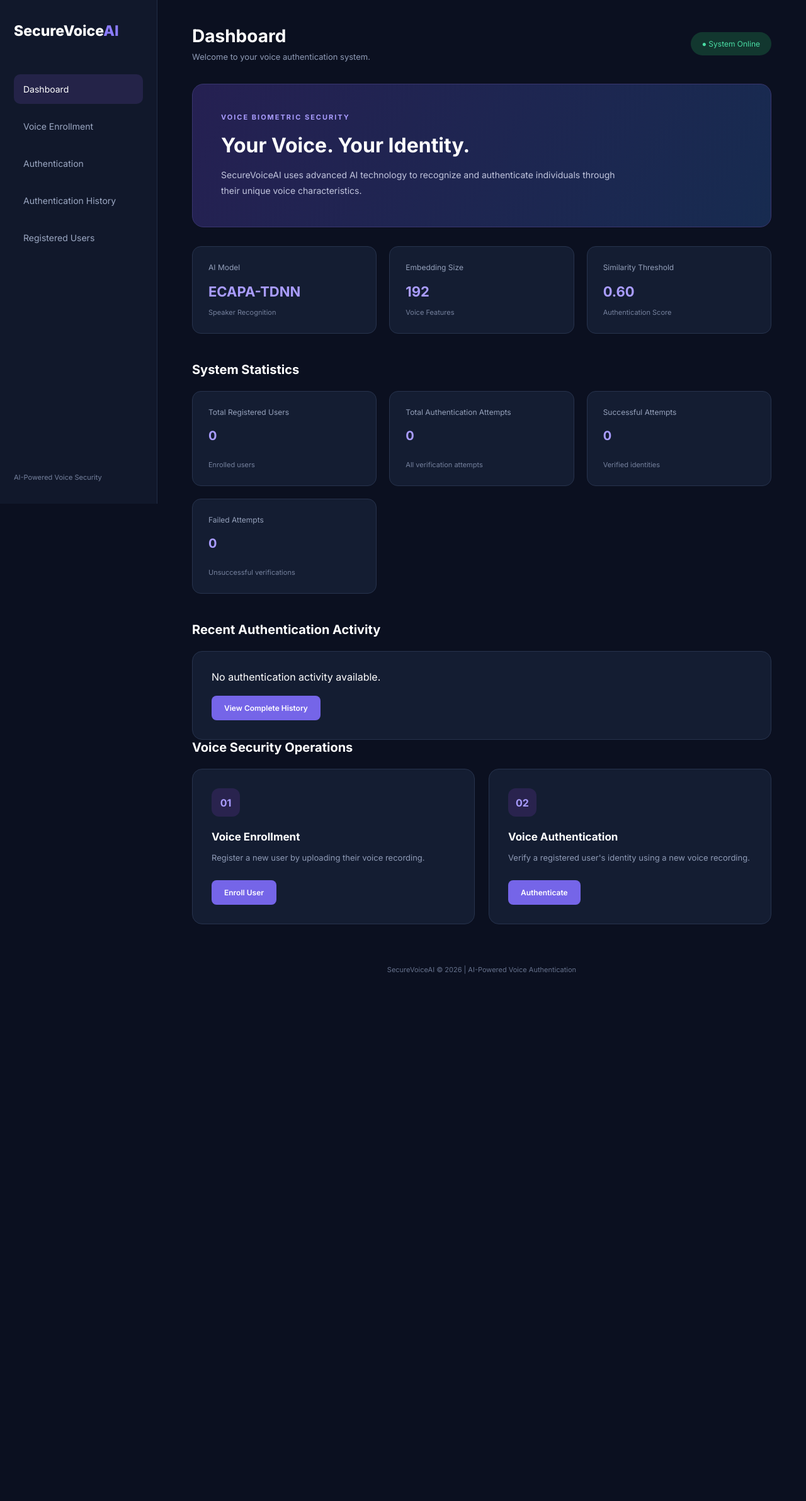
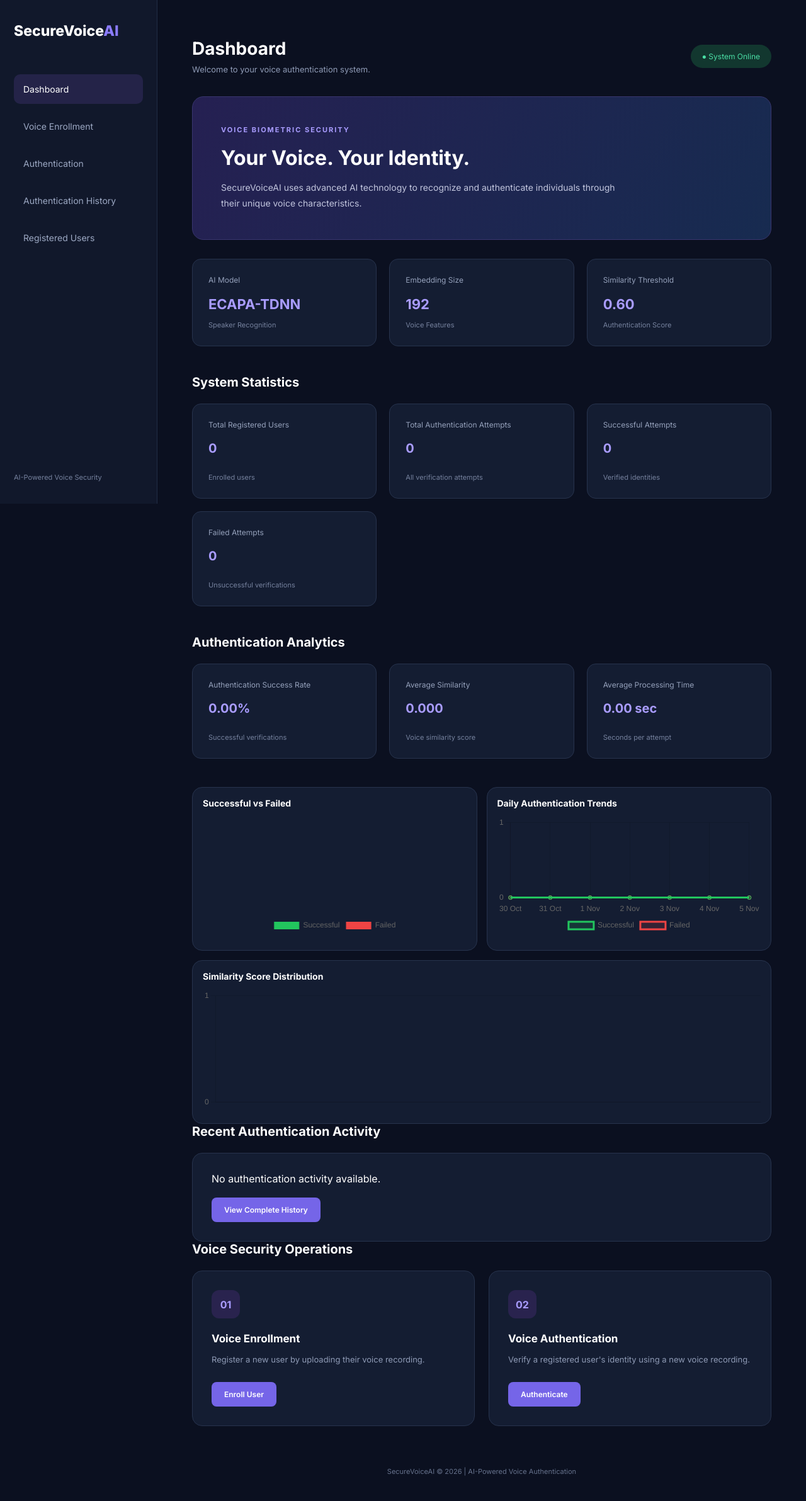
Before and after one commit to Parvezz22/SecureVoiceAI, a FastAPI app: page / in a window 1280 px wide. Shown: the whole page at 63% size. Before the commit the page ends 1547 px from the top, so only its background shows below. Run offline with FastAPI, Linux system fonts and the light colour scheme; data that the repository does not hold is empty; a map, chart or similar area stays blank.

Commit message:
Add interactive authentication analytics dashboard

````diff
--- a/app.py
+++ b/app.py
@@ -21,8 +21,10 @@ from database import (
     log_authentication,
     get_dashboard_stats,
     get_authentication_history,
-    get_all_users
+    get_all_users,
+    get_analytics_data
 )
+
 
 # ============================================================
 # INITIALIZE FASTAPI
@@ -72,28 +74,28 @@ def home():
 
     return FileResponse("templates/index.html")
 
+
+# ============================================================
+# PAGE ROUTES
+# ============================================================
+
 @app.get("/history-page")
 def history_page():
+
     return FileResponse("templates/history.html")
+
 
 @app.get("/users-page")
 def users_page():
+
     return FileResponse("templates/users.html")
 
-
-# ============================================================
-# ENROLLMENT PAGE
-# ============================================================
 
 @app.get("/enroll-page")
 def enrollment_page():
 
     return FileResponse("templates/enroll.html")
 
-
-# ============================================================
-# AUTHENTICATION PAGE
-# ============================================================
 
 @app.get("/authenticate-page")
 def authentication_page():
@@ -137,8 +139,6 @@ async def authenticate_user(
 
     try:
 
-        # Save uploaded audio temporarily
-
         suffix = os.path.splitext(
             voice.filename or ""
         )[1] or ".wav"
@@ -155,15 +155,11 @@ async def authenticate_user(
                 temp_file
             )
 
-        # Authenticate voice
-
         result = authenticate_voice(
             username,
             temp_path,
             verification_model
         )
-
-        # Save authentication attempt in database
 
         log_authentication(result)
 
@@ -215,8 +211,6 @@ async def enroll_user(
 
     try:
 
-        # Save uploaded audio temporarily
-
         suffix = os.path.splitext(
             voice.filename or ""
         )[1] or ".wav"
@@ -232,8 +226,6 @@ async def enroll_user(
                 voice.file,
                 temp_file
             )
-
-        # Enroll user
 
         result = enroll_voice(
             username,
@@ -279,6 +271,7 @@ async def enroll_user(
 
         await voice.close()
 
+
 # ============================================================
 # LIVE TWO-RECORDING ENROLLMENT API
 # ============================================================
@@ -303,8 +296,6 @@ async def enroll_live_user(
 
     try:
 
-        # Save both recordings temporarily
-
         for voice in [voice1, voice2]:
 
             with tempfile.NamedTemporaryFile(
@@ -318,8 +309,6 @@ async def enroll_live_user(
                     voice.file,
                     temp_file
                 )
-
-        # Enroll using both recordings
 
         result = enroll_voice_from_recordings(
             username,
@@ -363,10 +352,12 @@ async def enroll_live_user(
         for path in temp_paths:
 
             if os.path.exists(path):
+
                 os.remove(path)
 
         await voice1.close()
         await voice2.close()
+
 
 # ============================================================
 # DASHBOARD STATISTICS API
@@ -387,16 +378,45 @@ def dashboard_stats():
             status_code=500,
             detail=str(e)
         )
+
+
+# ============================================================
+# INTERACTIVE ANALYTICS API
+# ============================================================
+
+@app.get("/analytics-data")
+def analytics_data():
+
+    try:
+
+        analytics = get_analytics_data()
+
+        return analytics
+
+    except Exception as e:
+
+        raise HTTPException(
+            status_code=500,
+            detail=str(e)
+        )
+
+
+# ============================================================
 # GET COMPLETE AUTHENTICATION HISTORY
+# ============================================================
 
 @app.get("/authentication-history")
 def authentication_history(
+
     username: str = None,
     status: str = None
+
 ):
 
     try:
+
         if status and status.upper() not in ["SUCCESS", "FAILED"]:
+
             raise HTTPException(
                 status_code=400,
                 detail="Status must be SUCCESS or FAILED"
@@ -413,18 +433,26 @@ def authentication_history(
         }
 
     except HTTPException:
+
         raise
 
     except Exception as e:
-        raise HTTPException(status_code=500, detail=str(e))
+
+        raise HTTPException(
+            status_code=500,
+            detail=str(e)
+        )
 
 
+# ============================================================
 # GET ALL REGISTERED USERS
+# ============================================================
 
 @app.get("/users")
 def registered_users():
 
     try:
+
         users = get_all_users()
 
         return {
@@ -433,4 +461,8 @@ def registered_users():
         }
 
     except Exception as e:
-        raise HTTPException(status_code=500, detail=str(e))
+
+        raise HTTPException(
+            status_code=500,
+            detail=str(e)
+        )
--- /dev/null
+++ b/static/analytics.js
@@ -0,0 +1,359 @@
+// ============================================================
+// SECUREVOICEAI - INTERACTIVE ANALYTICS DASHBOARD
+// ============================================================
+
+// Store chart instances
+let authenticationChart = null;
+let activityChart = null;
+let similarityChart = null;
+
+
+// ============================================================
+// LOAD ANALYTICS DATA
+// ============================================================
+
+async function loadAnalytics() {
+
+    try {
+
+        const response = await fetch("/analytics-data");
+
+        if (!response.ok) {
+            throw new Error("Unable to fetch analytics data.");
+        }
+
+        const data = await response.json();
+
+        const summary = data.summary;
+
+        // Extract values safely
+        const totalAttempts = summary.total_attempts || 0;
+        const successful = summary.successful_attempts || 0;
+        const failed = summary.failed_attempts || 0;
+
+        const averageSimilarity =
+            summary.average_similarity ?? 0;
+
+        const averageProcessingTime =
+            summary.average_processing_time ?? 0;
+
+
+        // ====================================================
+        // UPDATE ANALYTICS SUMMARY CARDS
+        // ====================================================
+
+        const successRate = totalAttempts > 0
+            ? (successful / totalAttempts) * 100
+            : 0;
+
+        document.getElementById("successRate").textContent =
+            successRate.toFixed(2) + "%";
+
+        document.getElementById("averageSimilarity").textContent =
+            Number(averageSimilarity).toFixed(3);
+
+        document.getElementById("averageProcessingTime").textContent =
+            Number(averageProcessingTime).toFixed(2) + " sec";
+
+
+        // ====================================================
+        // CHART 1: SUCCESSFUL VS FAILED AUTHENTICATION
+        // ====================================================
+
+        const authenticationCanvas =
+            document.getElementById("authenticationChart");
+
+        if (authenticationChart) {
+            authenticationChart.destroy();
+        }
+
+        authenticationChart = new Chart(authenticationCanvas, {
+
+            type: "doughnut",
+
+            data: {
+
+                labels: [
+                    "Successful",
+                    "Failed"
+                ],
+
+                datasets: [{
+
+                    data: [
+                        successful,
+                        failed
+                    ],
+
+                    backgroundColor: [
+                        "#22c55e",
+                        "#ef4444"
+                    ],
+
+                    borderWidth: 0,
+
+                    hoverOffset: 10
+
+                }]
+
+            },
+
+            options: {
+
+                responsive: true,
+
+                maintainAspectRatio: false,
+
+                plugins: {
+
+                    legend: {
+                        position: "bottom"
+                    }
+
+                }
+
+            }
+
+        });
+
+
+        // ====================================================
+        // CHART 2: DAILY AUTHENTICATION TRENDS
+        // ====================================================
+
+        const dailyData = data.daily_activity || [];
+
+        // Create a map of the returned database records
+        const dailyMap = {};
+
+        dailyData.forEach(function (item) {
+
+            dailyMap[item.activity_date] = item;
+
+        });
+
+
+        // Generate the last seven calendar days
+        const labels = [];
+        const successData = [];
+        const failedData = [];
+
+        for (let i = 6; i >= 0; i--) {
+
+            const date = new Date();
+
+            date.setDate(date.getDate() - i);
+
+            const year = date.getFullYear();
+            const month = String(date.getMonth() + 1).padStart(2, "0");
+            const day = String(date.getDate()).padStart(2, "0");
+
+            const dateKey = `${year}-${month}-${day}`;
+
+            labels.push(
+                date.toLocaleDateString("en-IN", {
+                    day: "numeric",
+                    month: "short"
+                })
+            );
+
+            const record = dailyMap[dateKey];
+
+            successData.push(
+                record ? record.successful : 0
+            );
+
+            failedData.push(
+                record ? record.failed : 0
+            );
+
+        }
+
+
+        const activityCanvas =
+            document.getElementById("activityChart");
+
+        if (activityChart) {
+            activityChart.destroy();
+        }
+
+        activityChart = new Chart(activityCanvas, {
+
+            type: "line",
+
+            data: {
+
+                labels: labels,
+
+                datasets: [
+
+                    {
+                        label: "Successful",
+
+                        data: successData,
+
+                        borderColor: "#22c55e",
+
+                        backgroundColor: "rgba(34, 197, 94, 0.15)",
+
+                        tension: 0.4,
+
+                        fill: true
+                    },
+
+                    {
+                        label: "Failed",
+
+                        data: failedData,
+
+                        borderColor: "#ef4444",
+
+                        backgroundColor: "rgba(239, 68, 68, 0.15)",
+
+                        tension: 0.4,
+
+                        fill: true
+                    }
+
+                ]
+
+            },
+
+            options: {
+
+                responsive: true,
+
+                maintainAspectRatio: false,
+
+                plugins: {
+
+                    legend: {
+                        position: "bottom"
+                    }
+
+                },
+
+                scales: {
+
+                    y: {
+
+                        beginAtZero: true,
+
+                        ticks: {
+                            precision: 0
+                        }
+
+                    }
+
+                }
+
+            }
+
+        });
+
+
+        // ====================================================
+        // CHART 3: SIMILARITY SCORE DISTRIBUTION
+        // ====================================================
+
+        const scoreData = data.score_distribution || [];
+
+        const similarityLabels = scoreData.map(
+            item => item.score_range
+        );
+
+        const similarityValues = scoreData.map(
+            item => item.total
+        );
+
+
+        const similarityCanvas =
+            document.getElementById("similarityChart");
+
+        if (similarityChart) {
+            similarityChart.destroy();
+        }
+
+        similarityChart = new Chart(similarityCanvas, {
+
+            type: "bar",
+
+            data: {
+
+                labels: similarityLabels,
+
+                datasets: [{
+
+                    label: "Authentication Attempts",
+
+                    data: similarityValues,
+
+                    backgroundColor: [
+                        "#ef4444",
+                        "#f97316",
+                        "#eab308",
+                        "#26c6da",
+                        "#8b7cff",
+                        "#22c55e"
+                    ],
+
+                    borderRadius: 6
+
+                }]
+
+            },
+
+            options: {
+
+                responsive: true,
+
+                maintainAspectRatio: false,
+
+                plugins: {
+
+                    legend: {
+                        display: false
+                    }
+
+                },
+
+                scales: {
+
+                    y: {
+
+                        beginAtZero: true,
+
+                        ticks: {
+                            precision: 0
+                        }
+
+                    }
+
+                }
+
+            }
+
+        });
+
+
+        console.log("Analytics dashboard loaded successfully.");
+
+    }
+
+    catch (error) {
+
+        console.error("Analytics Error:", error);
+
+    }
+
+}
+
+
+// ============================================================
+// LOAD ANALYTICS WHEN PAGE OPENS
+// ============================================================
+
+document.addEventListener(
+    "DOMContentLoaded",
+    loadAnalytics
+);
--- a/static/style.css
+++ b/static/style.css
@@ -685,3 +685,87 @@ tr:hover {
         width: 100%;
     }
 }
+
+/* /* ============================================================
+   COMPACT ANALYTICS DASHBOARD
+============================================================ */
+
+.analytics-grid {
+    display: grid;
+    grid-template-columns: repeat(2, minmax(0, 1fr));
+    gap: 15px;
+    margin-top: 18px;
+}
+
+.chart-card {
+    min-width: 0;
+    padding: 16px;
+}
+
+.chart-card h3 {
+    margin-bottom: 12px;
+    font-size: 14px;
+}
+
+.chart-card canvas {
+    width: 100% !important;
+    height: 190px !important;
+}
+
+.chart-card:last-child {
+    grid-column: 1 / -1;
+}
+
+@media (max-width: 900px) {
+    .analytics-grid {
+        grid-template-columns: 1fr;
+    }
+
+    .chart-card:last-child {
+        grid-column: auto;
+    }
+}
+
+@media (max-width: 650px) {
+    .chart-card canvas {
+        height: 170px !important;
+    }
+}
+
+/* FIX: Prevent analytics charts from expanding */
+
+.analytics-grid {
+    grid-template-columns: repeat(2, minmax(0, 1fr));
+    align-items: start;
+}
+
+.chart-card {
+    position: relative;
+    height: 260px;
+    min-height: 0;
+    overflow: hidden;
+    padding: 16px;
+}
+
+.chart-card canvas {
+    display: block;
+    width: 100% !important;
+    height: 190px !important;
+    max-height: 190px;
+}
+
+.chart-card:last-child {
+    grid-column: 1 / -1;
+}
+
+@media (max-width: 900px) {
+    .analytics-grid {
+        grid-template-columns: 1fr;
+    }
+
+    .chart-card,
+    .chart-card:last-child {
+        grid-column: auto;
+        height: 240px;
+    }
+}
--- a/templates/index.html
+++ b/templates/index.html
@@ -1,4 +1,5 @@
 <!DOCTYPE html>
+
 <html lang="en">
 
 <head>
@@ -8,6 +9,11 @@
 <title>SecureVoiceAI | Dashboard</title>
 
 <link rel="stylesheet" href="/static/style.css">
+
+<!-- Chart.js Library -->
+<script src="https://cdn.jsdelivr.net/npm/chart.js"></script>
+```
+
 </head>
 
 <body>
@@ -136,6 +142,72 @@
     </section>
 
 
+    <!-- INTERACTIVE ANALYTICS DASHBOARD -->
+
+    <section class="action-section">
+
+        <h2>Authentication Analytics</h2>
+
+        <!-- ANALYTICS SUMMARY -->
+
+        <div class="stats-grid">
+
+            <div class="stat-card">
+                <p>Authentication Success Rate</p>
+                <h2 id="successRate">Loading...</h2>
+                <span>Successful verifications</span>
+            </div>
+
+            <div class="stat-card">
+                <p>Average Similarity</p>
+                <h2 id="averageSimilarity">Loading...</h2>
+                <span>Voice similarity score</span>
+            </div>
+
+            <div class="stat-card">
+                <p>Average Processing Time</p>
+                <h2 id="averageProcessingTime">Loading...</h2>
+                <span>Seconds per attempt</span>
+            </div>
+
+        </div>
+
+
+        <!-- ANALYTICS CHARTS -->
+
+        <div class="analytics-grid">
+
+            <div class="action-card chart-card">
+
+                <h3>Successful vs Failed</h3>
+
+                <canvas id="authenticationChart"></canvas>
+
+            </div>
+
+
+            <div class="action-card chart-card">
+
+                <h3>Daily Authentication Trends</h3>
+
+                <canvas id="activityChart"></canvas>
+
+            </div>
+
+
+            <div class="action-card chart-card">
+
+                <h3>Similarity Score Distribution</h3>
+
+                <canvas id="similarityChart"></canvas>
+
+            </div>
+
+        </div>
+
+    </section>
+
+
     <!-- RECENT ACTIVITY -->
 
     <section class="action-section">
@@ -210,13 +282,13 @@
     <!-- FOOTER -->
 
     <footer>
-            SecureVoiceAI © 2026 | AI-Powered Voice Authentication
+        SecureVoiceAI &copy; 2026 | AI-Powered Voice Authentication
     </footer>
 
 </main>
 
 
-    <!-- DASHBOARD JAVASCRIPT -->
+<!-- EXISTING DASHBOARD JAVASCRIPT -->
 
 <script>
 
@@ -373,6 +445,11 @@
 
 </script>
 
+
+<!-- INTERACTIVE ANALYTICS JAVASCRIPT -->
+
+<script src="/static/analytics.js"></script>
+
 </body>
 
 </html>
````
Also changed, not shown: database.py (+117 -0 lines). Lines whose indentation alone changed are shown as unchanged.
